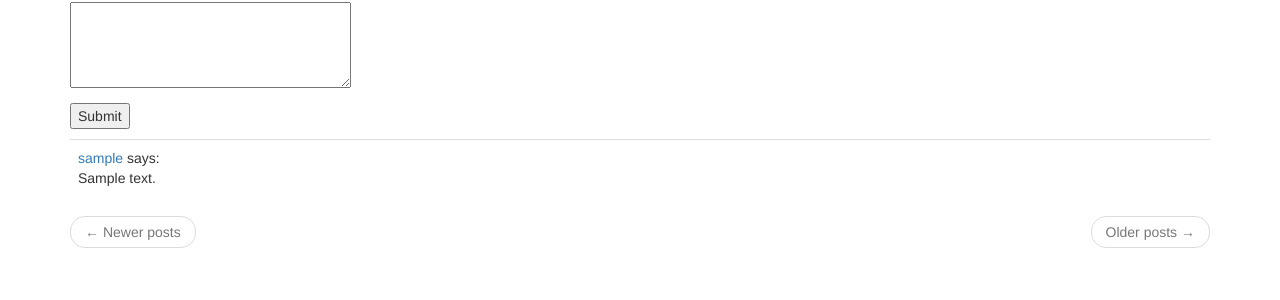
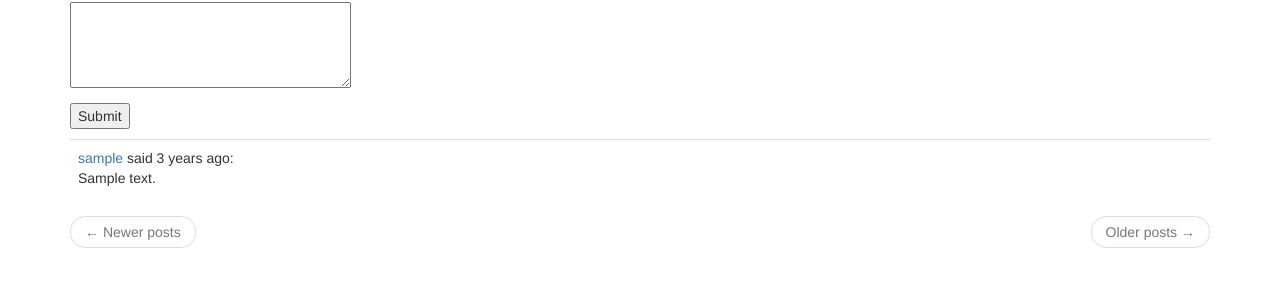
Before and after one commit to secondsuitor/nigel-blog, a Flask app: page / in a window 1280 px wide. Shown: the part 113-413 px from the top of the page. Run offline with Flask 3, Linux system fonts and the light colour scheme; a user stored in the database is signed in; tables that the repository leaves empty hold one stand-in row (values such as "Sample post"); some libraries are stand-ins or nearby versions.

Commit message:
add time from now to _post

```diff
--- a/nigel/templates/_post.html
+++ b/nigel/templates/_post.html
@@ -4,7 +4,7 @@
                 <a href="{{ url_for('user', username=post.author.username) }}">
                     {{ post.author.username }}
                 </a>
-                says:
+                said {{ moment(post.timestamp).fromNow() }}:
                 <br>
                 {{ post.body }}
             </td>
```
